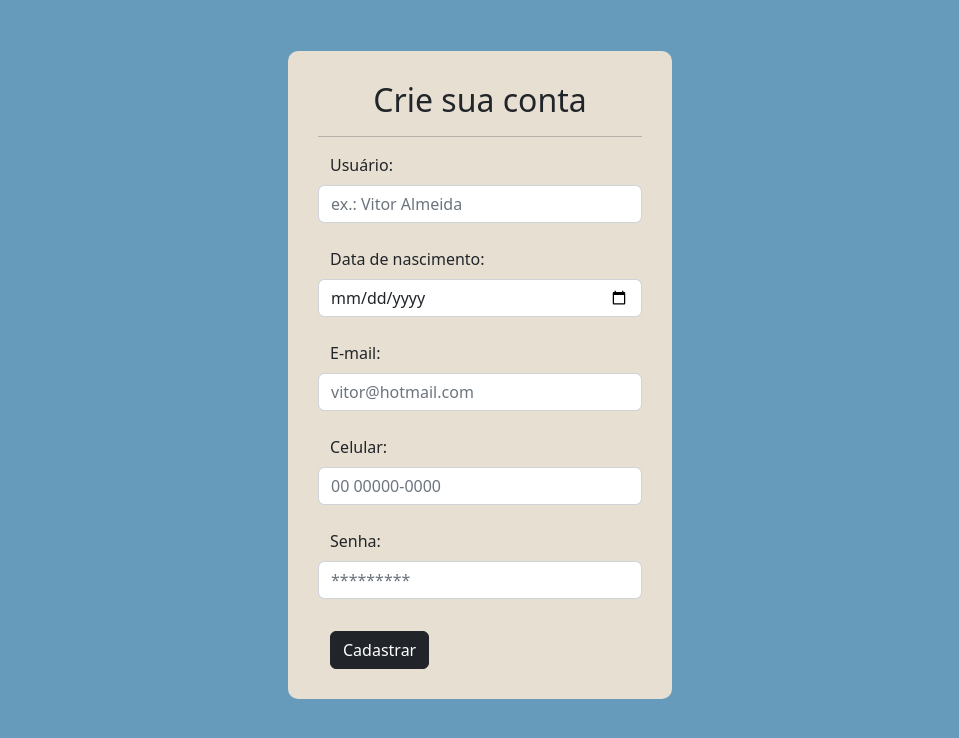
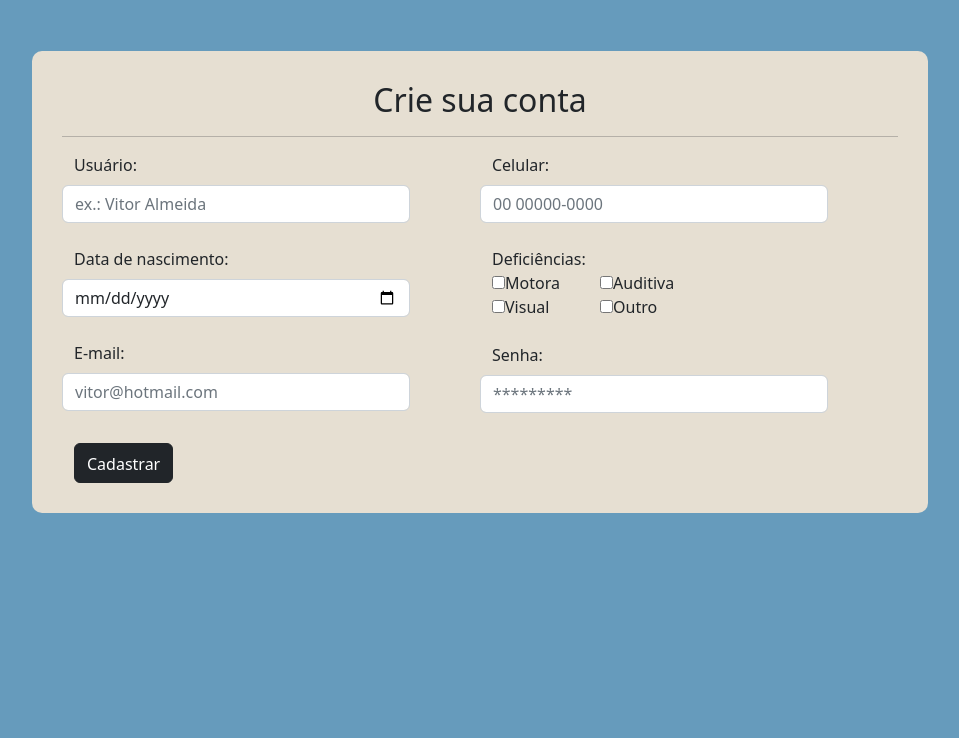
Before and after one commit to AccessCity/AccessCityWeb, a PHP site: page /cadastro.html in a window 1280 px wide. Shown: the top 738 px of the page, without its empty margins (160-1119 px from the left). Run offline with PHP 8.4, Linux system fonts and the light colour scheme; some libraries are stand-ins or nearby versions.

Commit message:
cadastro and contato changed

```diff
--- a/cadastro.html
+++ b/cadastro.html
@@ -21,11 +21,12 @@
 </head>
 <body>
 
-    <div class="container containerLogin">
+    <div class="container containerCadastro">
         <h2 class="text-center">Crie sua conta</h2>
         <div class="col-md-12"><hr></div>
         <form action="" class="container">
-            <div class="col-md-12">
+            <div class="row">
+                <div class="col-md-5">
                     <div class="row">
                         <label for="user" class="form-label">Usuário:</label>
                         <input type="text" name="user" id="" class="form-control" placeholder="ex.: Vitor Almeida" required>
@@ -38,21 +39,34 @@
                         <label for="email" class="form-label">E-mail:</label>
                         <input type="email" name="email" id="" class="form-control" placeholder="vitor@hotmail.com" required>
                     </div><br>
+                </div>
+                <div class="col-md-1"></div>
+                <div class="col-md-5">
                     <div class="row">
                         <label for="tel" class="form-label">Celular:</label>
                          <input type="tel" name="tel" id="" class="form-control" placeholder="00 00000-0000"
                         pattern="[0-9]{2} [0-9]{5}-[0-9]{4}" required>
                     </div><br>
-                <!--<div class="row">
-                    <label for="checkbox" class="form-label">Deficiências:</label>
-                    <input type="checkbox" name="checkbox" id="" class="form-control" required>
-                </div><br>-->
+                    <div class="row">
+                        <label for="deficiencia">Deficiências:</label>
+                        <div class="row">
+                            <div class="col-md-4">
+                                <div><input type="checkbox" id="motora" name="motora"><label for="motora"> Motora</label></div>
+                                <div><input type="checkbox" id="visual" name="visual"><label for="visual"> Visual</label></div>
+                            </div>
+                            <div class="col-md-4">
+                                <div><input type="checkbox" id="motora" name="motora"><label for="motora"> Auditiva</label></div>
+                                <div><input type="checkbox" id="outro" name="outro"><label for="outro"> Outro</label></div>
+                            </div>
+                        </div>
+                    </div><br>
                     <div class="row">
                         <label for="password" class="form-label">Senha:</label>
                         <input type="password" name="password" id="" class="form-control" placeholder="*********" required>
                     </div>
                 </div><br>
-            <button type="submit" class="btn btn-dark mt-2 me-auto"> Cadastrar</button>
+            </div>
+            <button type="submit" class="btn btn-dark mt-2 pt-2 me-auto"> Cadastrar</button>
         </form>
     </div>
 
--- a/login.html
+++ b/login.html
@@ -21,7 +21,7 @@
 </head>
 <body>
 
-    <div class="container containerLogin">
+    <div class="container containerTela">
         <h2 class="text-center">Bem vindo de volta</h2>
         <div class="col-md-12"><hr></div>
         <form action="" class="container">
--- a/style.css
+++ b/style.css
@@ -1,3 +1,8 @@
+/*Classes*/
+fieldset{
+    border: 2px solid rgb(114, 114, 117);
+}
+
 /*Classes Container*/
 .myContainer {
     border-radius: 10px;
@@ -18,7 +23,7 @@
 .otherContainer{
     background-color: rgb(102, 155, 188);
     border-radius: 10px;
-    padding: 20px;
+    padding: 5px;
     margin-top: 4%;
     width: 60%;
 }
@@ -31,7 +36,15 @@
     border-color: black;
 }
 
-.containerLogin{
+.containerCadastro{
+    background-color: rgb(230, 223, 210);
+    border-radius: 10px;
+    padding: 30px;
+    margin-top: 4%;
+    width: 70%;
+}
+
+.containerTela{
     background-color: rgb(230, 223, 210);
     border-radius: 10px;
     padding: 30px;
@@ -81,6 +94,10 @@
 
 .mgL-20{
     margin-left: 20%;
+}
+
+.mgB-3{
+    margin-bottom: 3%;
 }
 
 .mgB-4{
--- a/tela.html
+++ b/tela.html
@@ -20,7 +20,7 @@
 </head>
 <body>
     <!--Container Principal-->
-    <div class="container containerLogin">
+    <div class="container containerTela">
         <div class="col-md-12 col-sm-12 text-center">
             <img src="imagens/Logo3.png" height="60px" width="60px">
             <div class="row pt-3">
```
Also changed, not shown: contato.html (+6 -6 lines), imagens/playstore.png, imagens/playstore2.png (added). Lines whose indentation alone changed are shown as unchanged.
